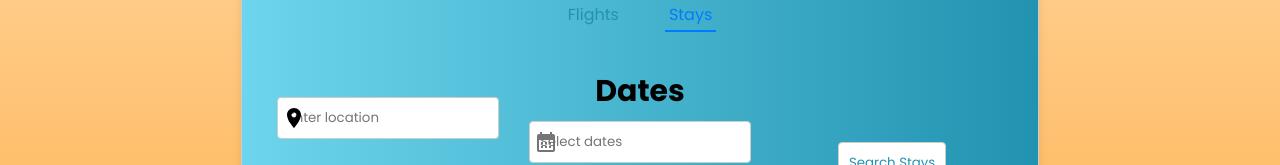
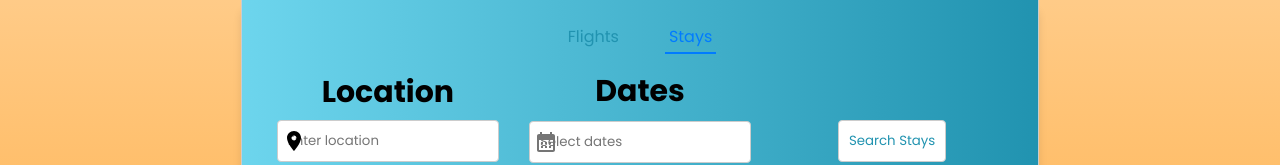
Before and after one commit to Loganuwu/exploremore-travel, a React (Create React App) app: page / in a window 1280 px wide. Both pictures are taken after a click on the button "Stays". Shown: the part 302-467 px from the top of the page. Built offline with nearby package versions, Linux system fonts and the light colour scheme; no server answers.

Commit message:
Location icon in input

```diff
--- a/src/StaysSearch.js
+++ b/src/StaysSearch.js
@@ -93,6 +93,7 @@ const StaysSearch = ({ onSearch }) => {
         <>
             <form onSubmit={handleSubmit} className="stay-search-form">
                 <div className="input-column">
+                <label htmlFor="date-picker">Location</label>
                     <div className="input-icon-container">
                         <LocationOnIcon className="input-icon"/>
                         <input
@@ -125,7 +126,6 @@ const StaysSearch = ({ onSearch }) => {
 
                         </div>
                 <label style={{ visibility: 'hidden' }}>Search:</label> {/* Invisible label for alignment */}
-                <label style={{ visibility: 'hidden' }}>Search:</label> {/* Invisible label for alignment */}
                 <button type="submit">Search Stays</button>
                 </div>
             </form>
```
